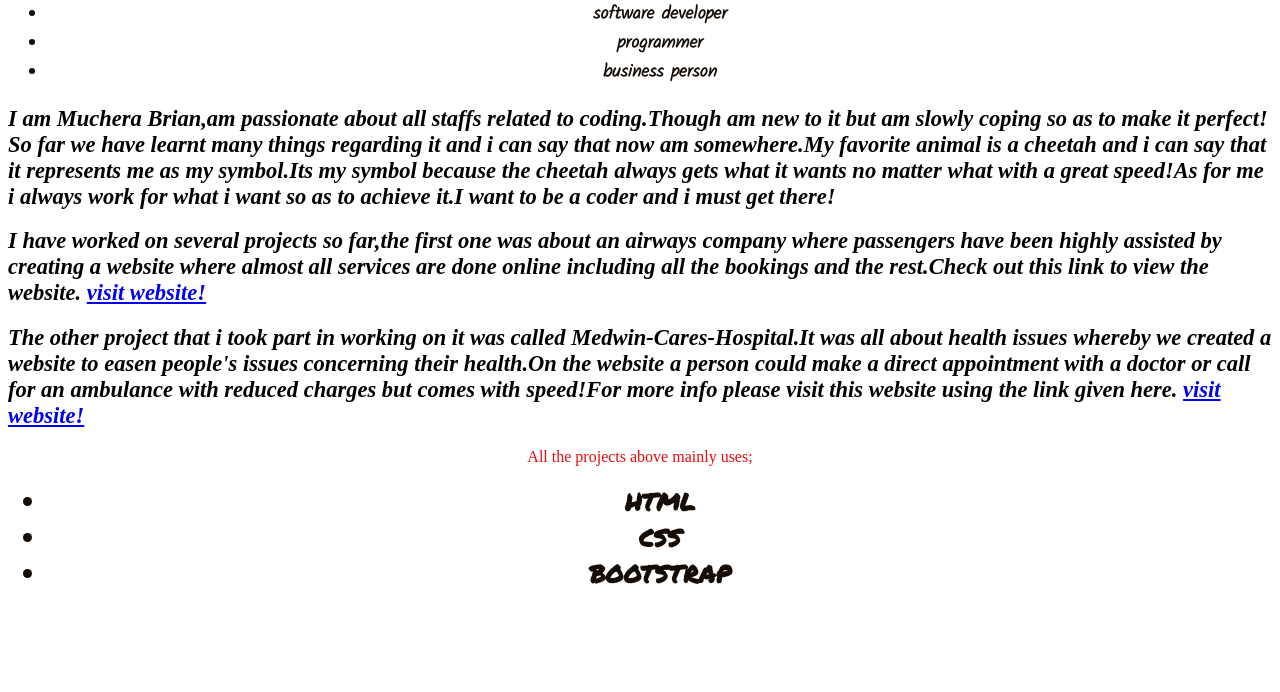
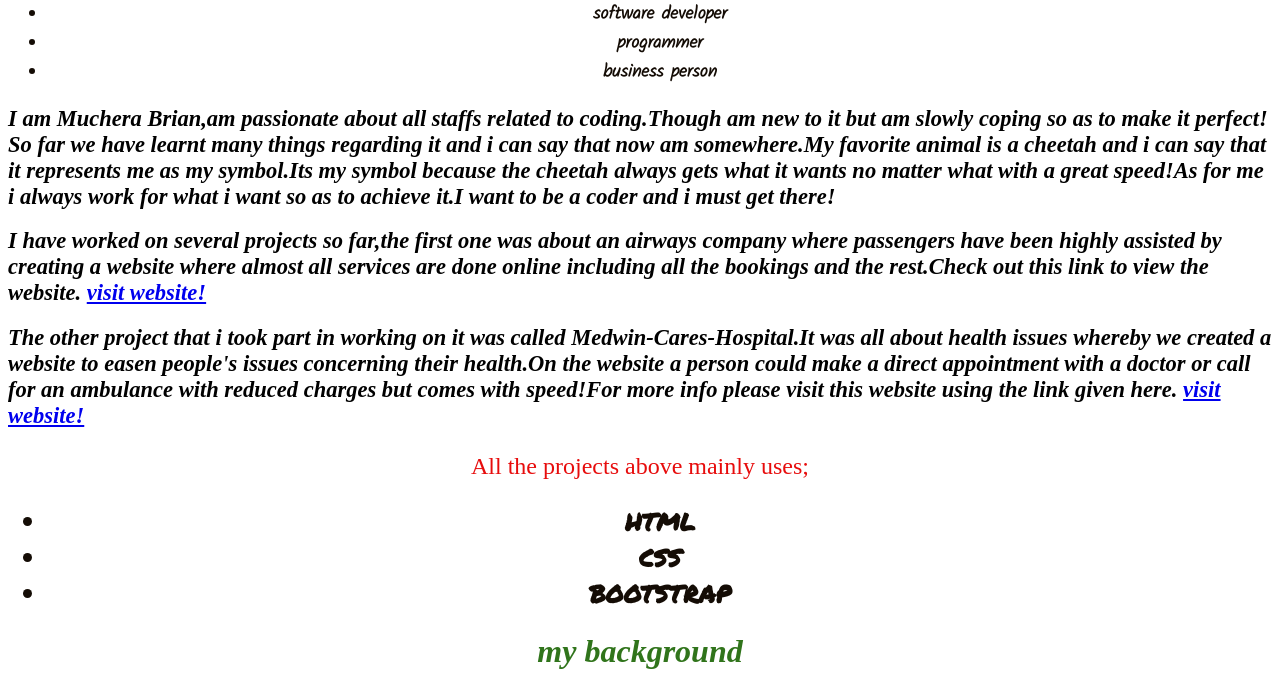
Before and after one commit to Brian-Muchera/My-landing-page, a plain HTML site: page index.html in a window 1280 px wide. Shown: the part 695-1387 px from the top of the page. Before the commit the page ends 1305 px from the top, so only its background shows below. Drawn offline with Linux system fonts and the light colour scheme; a web font is replaced by a local one.

Commit message:
add #back and style it

```diff
--- a/index.html
+++ b/index.html
@@ -54,6 +54,9 @@
              <li>BOOTSTRAP</li>
          </ul>
     </div>
+    <div id="back">
+        <h1>my background</h1>
+    </div>
 </div>
 
 </body>
--- a/styles.css
+++ b/styles.css
@@ -48,8 +48,14 @@ ul {
 #lang>p{
     text-align: center;
     color: rgb(231, 12, 12);
+    font-size: x-large;
 }
 #lang>ul>li{
     font-size: x-large;
     font-family: 'Permanent Marker', cursive;
 }
+#back>h1{
+    text-align: center;
+    color: rgb(48, 116, 27);
+    font-style: oblique;
+}
```
